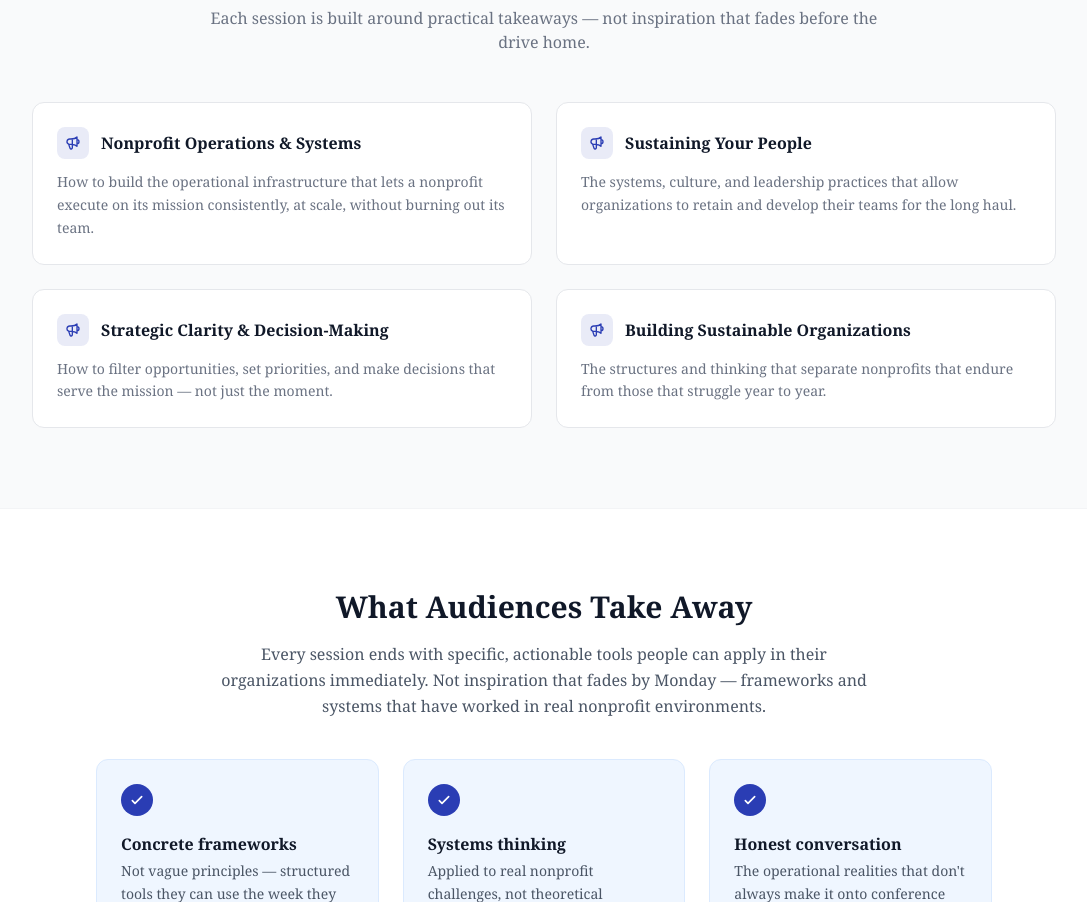
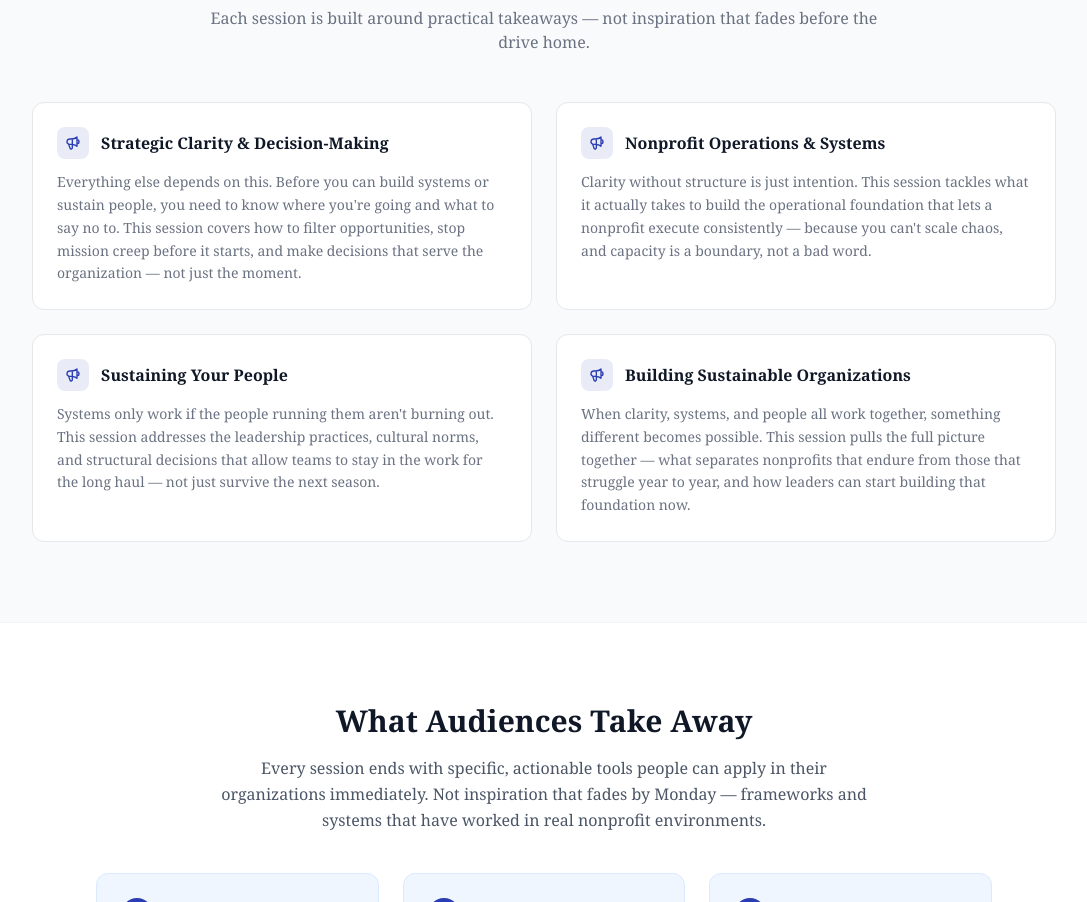
Before and after one commit to Foundations-and-Horizons/Website, a Next.js app: page /speaking in a window 1280 px wide. Shown: the part 2720-3622 px from the top of the page, without its empty margins (96-1183 px from the left). Built offline with nearby package versions, Linux system fonts and the light colour scheme.

Commit message:
Rewrite speaking topics as a connected four-part system tied to book content

```diff
--- a/app/(marketing)/speaking/page.tsx
+++ b/app/(marketing)/speaking/page.tsx
@@ -29,20 +29,20 @@ const appearances = [
 
 const topics = [
   {
+    title: "Strategic Clarity & Decision-Making",
+    desc: "Everything else depends on this. Before you can build systems or sustain people, you need to know where you're going and what to say no to. This session covers how to filter opportunities, stop mission creep before it starts, and make decisions that serve the organization — not just the moment.",
+  },
+  {
     title: "Nonprofit Operations & Systems",
-    desc: "How to build the operational infrastructure that lets a nonprofit execute on its mission consistently, at scale, without burning out its team.",
+    desc: "Clarity without structure is just intention. This session tackles what it actually takes to build the operational foundation that lets a nonprofit execute consistently — because you can't scale chaos, and capacity is a boundary, not a bad word.",
   },
   {
     title: "Sustaining Your People",
-    desc: "The systems, culture, and leadership practices that allow organizations to retain and develop their teams for the long haul.",
-  },
-  {
-    title: "Strategic Clarity & Decision-Making",
-    desc: "How to filter opportunities, set priorities, and make decisions that serve the mission — not just the moment.",
+    desc: "Systems only work if the people running them aren't burning out. This session addresses the leadership practices, cultural norms, and structural decisions that allow teams to stay in the work for the long haul — not just survive the next season.",
   },
   {
     title: "Building Sustainable Organizations",
-    desc: "The structures and thinking that separate nonprofits that endure from those that struggle year to year.",
+    desc: "When clarity, systems, and people all work together, something different becomes possible. This session pulls the full picture together — what separates nonprofits that endure from those that struggle year to year, and how leaders can start building that foundation now.",
   },
 ];
 
```
